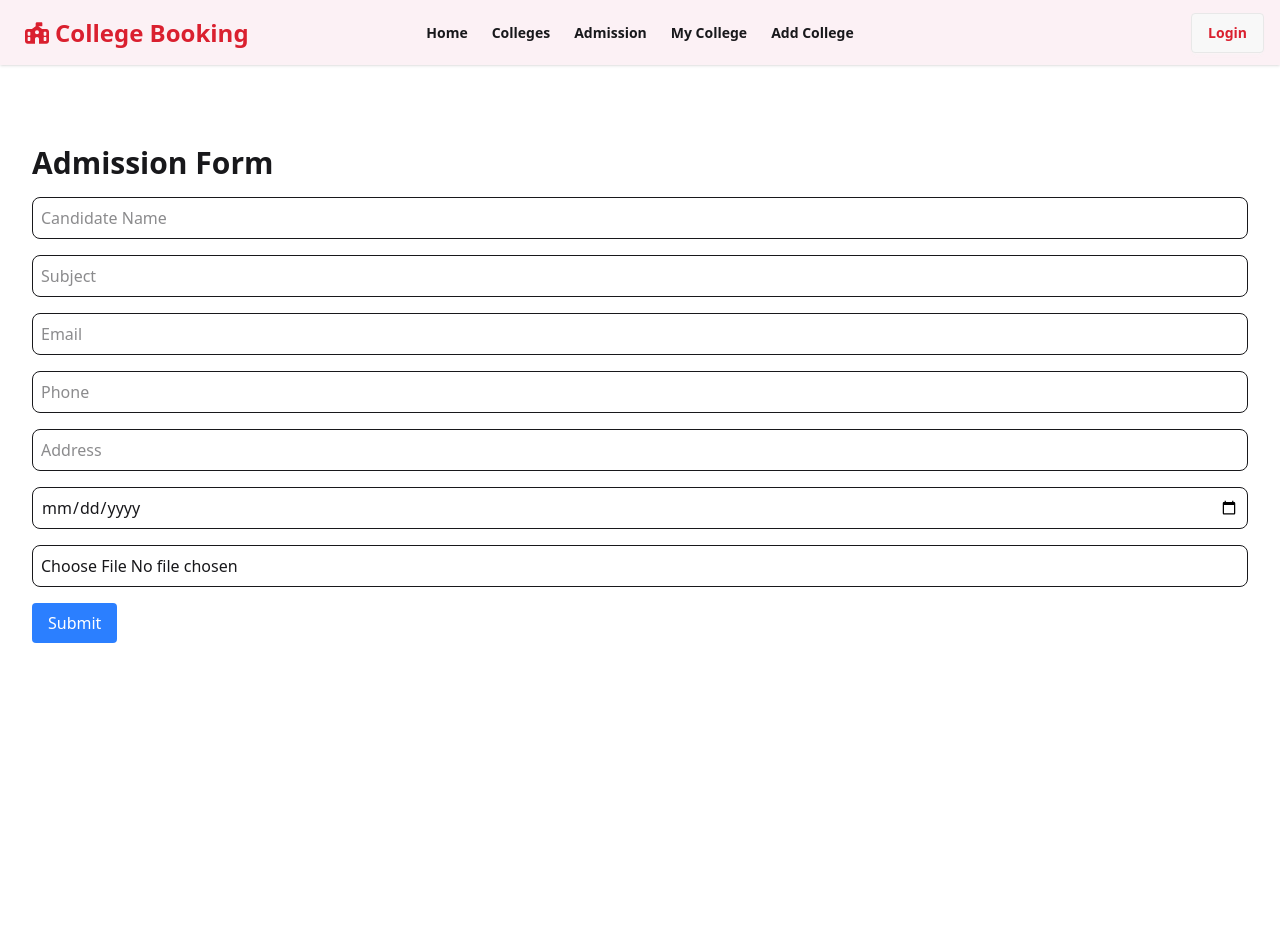
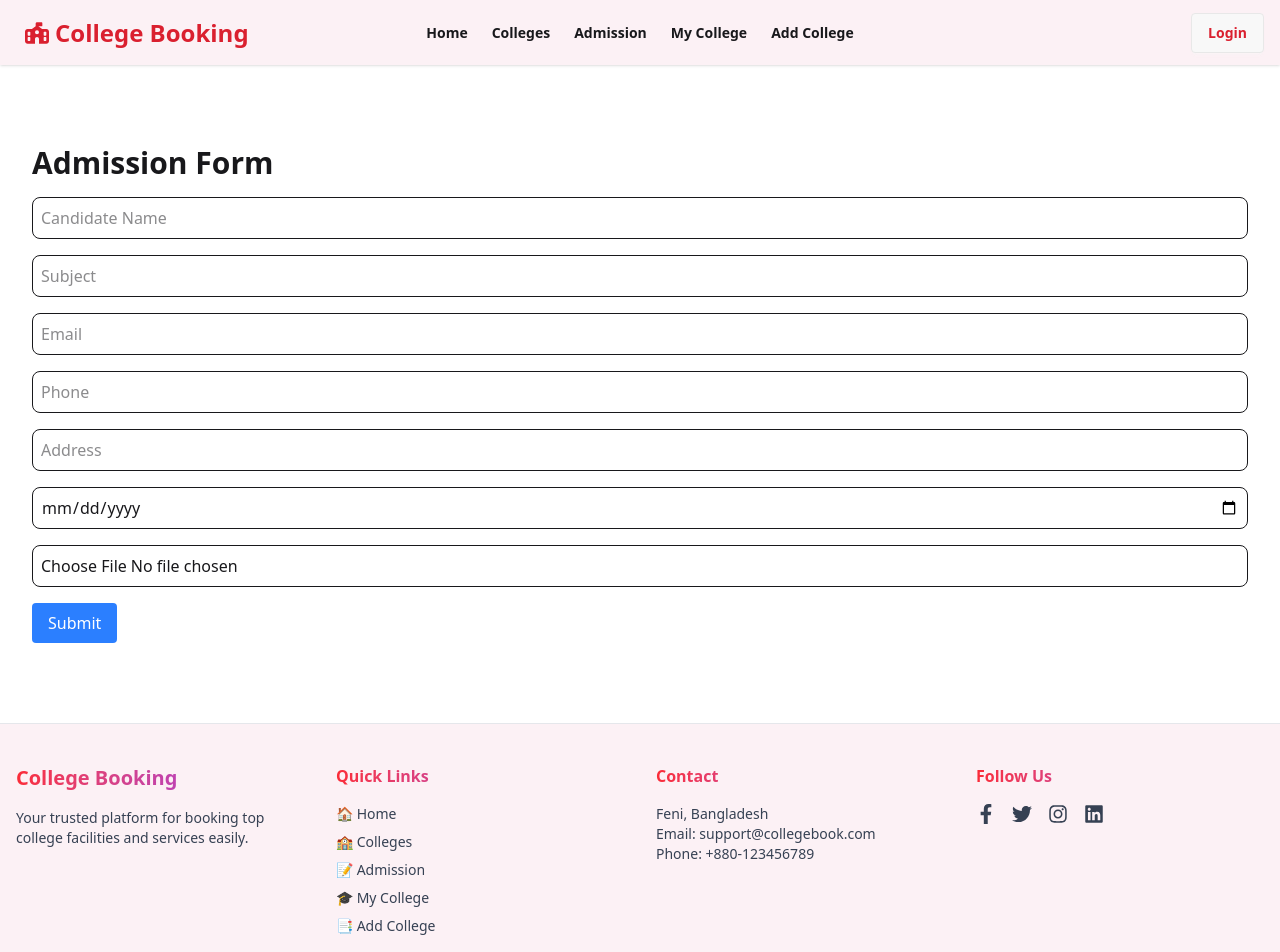
Before and after one commit to abdulmazidakash/f-next-js-college-booking, a Next.js app: page /admission in a window 1280 px wide. Shown: the top 952 px of the page. Before the commit the page ends 800 px from the top, so only its background shows below. Built offline with nearby package versions, Linux system fonts and the light colour scheme; no server answers.

Commit message:
add: footer section add

```diff
--- a/src/app/layout.js
+++ b/src/app/layout.js
@@ -3,6 +3,7 @@ import "./globals.css";
 import Navbar from "@/components/Navbar";
 import NextAuthProvider from "@/providers/NextAuthProvider";
 import { Toaster } from "react-hot-toast";
+import Footer from "@/components/Footer";
 
 const geistSans = Geist({
   variable: "--font-geist-sans",
@@ -31,6 +32,7 @@ export default function RootLayout({ children }) {
           <main className="container mx-auto px-4 my-14">
             {children}
           </main>
+          <Footer/>
         </NextAuthProvider>
       </body>
     </html>
--- /dev/null
+++ b/src/components/Footer.jsx
@@ -0,0 +1,55 @@
+"use client";
+import { FaFacebookF, FaTwitter, FaInstagram, FaLinkedin } from "react-icons/fa";
+import Link from "next/link";
+
+export default function Footer() {
+  return (
+    <footer className="bg-footer-bg text-gray-700 border-t border-gray-200">
+      <div className="max-w-7xl mx-auto px-4 py-10 grid grid-cols-1 sm:grid-cols-2 md:grid-cols-4 gap-8">
+
+        {/* Branding Section */}
+        <div>
+          <h2 className="text-xl font-bold bg-gradient-to-r from-red-500 to-purple-600 bg-clip-text text-transparent mb-4">College Booking</h2>
+          <p className="text-sm">Your trusted platform for booking top college facilities and services easily.</p>
+        </div>
+
+        {/* Quick Links */}
+        <div>
+          <h3 className="font-semibold mb-4 bg-gradient-to-r from-red-500 to-purple-600 bg-clip-text text-transparent">Quick Links</h3>
+          <ul className="space-y-2 text-sm">
+            <li><Link href="/">🏠 Home</Link></li>
+            <li><Link href="/colleges">🏫 Colleges</Link></li>
+            <li><Link href="/admission">📝 Admission</Link></li>
+            <li><Link href="/my-college">🎓 My College</Link></li>
+            <li><Link href="/add-college">📑 Add College</Link></li>
+          </ul>
+        </div>
+
+        {/* Contact Info */}
+        <div>
+          <h3 className="font-semibold mb-4 bg-gradient-to-r from-red-500 to-purple-600 bg-clip-text text-transparent">Contact</h3>
+          <p className="text-sm">Feni, Bangladesh</p>
+          <p className="text-sm">Email: support@collegebook.com</p>
+          <p className="text-sm">Phone: +880-123456789</p>
+        </div>
+
+        {/* Social Media */}
+        <div>
+          <h3 className="font-semibold mb-4 bg-gradient-to-r from-red-500 to-purple-600 bg-clip-text text-transparent">Follow Us</h3>
+          <div className="flex gap-4 text-xl">
+            <a href="#" className="hover:text-[#DA202F] transition-all "><FaFacebookF /></a>
+            <a href="#" className="hover:text-[#DA202F] transition-all"><FaTwitter /></a>
+            <a href="#" className="hover:text-[#DA202F] transition-all"><FaInstagram /></a>
+            <a href="#" className="hover:text-[#DA202F] transition-all"><FaLinkedin /></a>
+          </div>
+        </div>
+
+      </div>
+
+      {/* Bottom Copyright */}
+      <div className="text-center py-4 border-t border-gray-200 text-sm bg-gradient-to-r from-red-500 to-purple-600 bg-clip-text text-transparent font-semibold">
+        © {new Date().getFullYear()} College Booking. All Rights Reserved.
+      </div>
+    </footer>
+  );
+}
```
